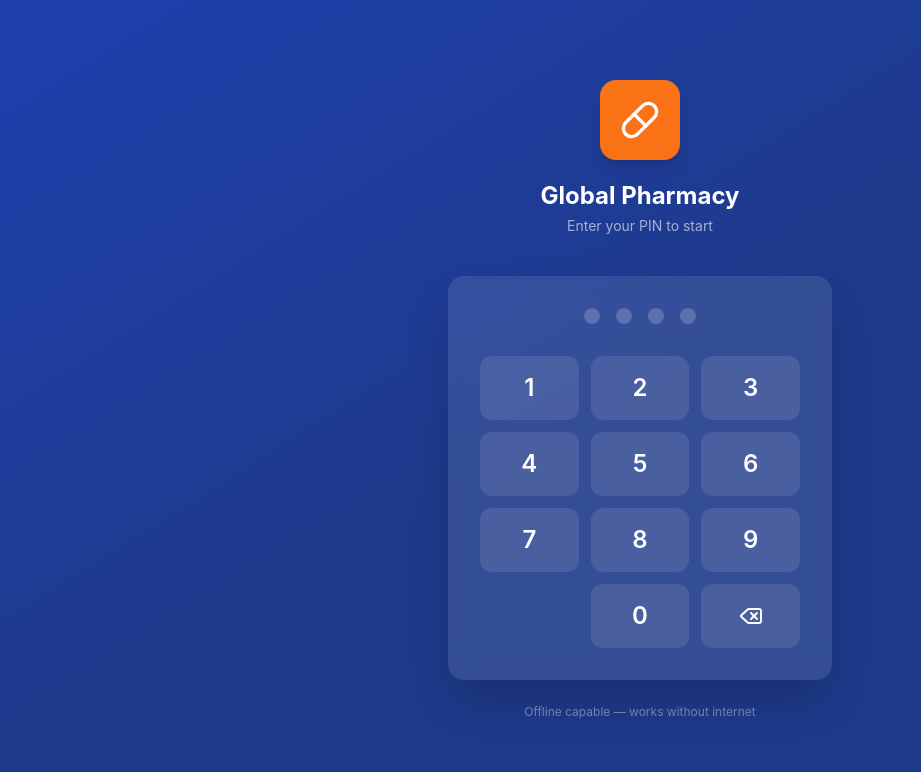
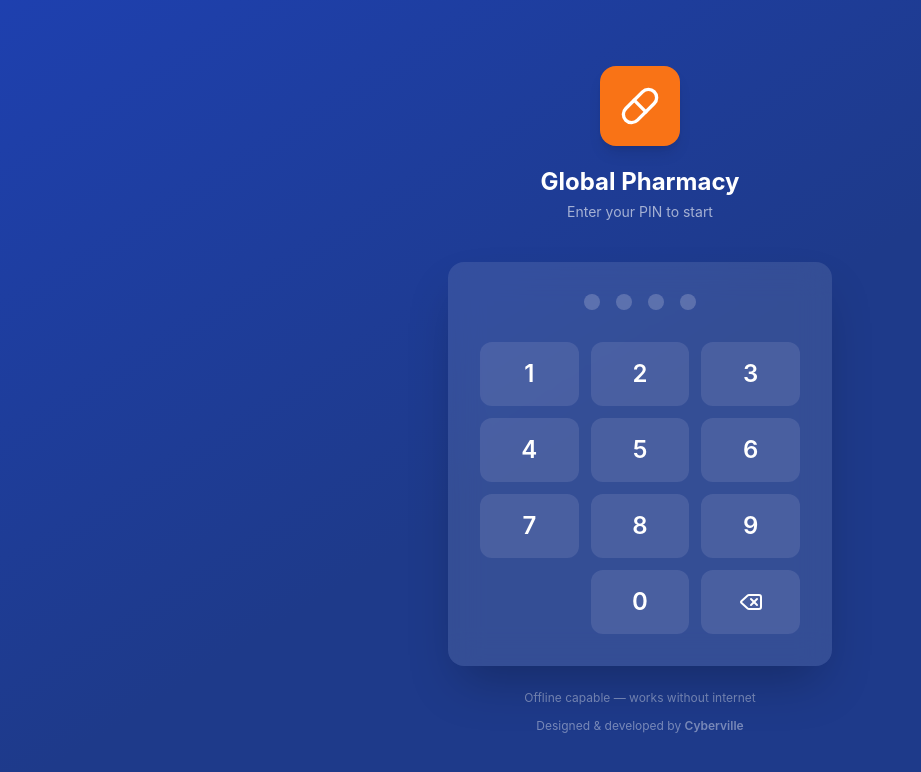
Before and after one commit to DarnOsint/global-pharmacy, a Next.js app: page / in a window 1280 px wide. Shown: the top 772 px of the page, without its empty margins (0-921 px from the left). Built offline with nearby package versions, Linux system fonts and the light colour scheme; no server answers; the database is empty.

Commit message:
Add Cyberville developer branding to login and sidebar

```diff
--- a/src/app/page.tsx
+++ b/src/app/page.tsx
@@ -6,6 +6,7 @@ import { Pill, Delete, Loader2, AlertCircle } from 'lucide-react';
 import { useAuthStore, type AuthUser } from '@/lib/auth';
 import { seedAuthDb, verifyPinOffline } from '@/lib/auth-db';
 import { useSettingsStore } from '@/lib/settings-store';
+import { CybervilleCredit } from '@/components/cyberville-brand';
 
 export default function PinLoginPage() {
   const router = useRouter();
@@ -158,6 +159,8 @@ export default function PinLoginPage() {
         <p className="text-center text-white/40 text-xs mt-6">
           Offline capable — works without internet
         </p>
+
+        <CybervilleCredit className="text-white/40 mt-3" />
       </div>
     </div>
   );
--- /dev/null
+++ b/src/components/cyberville-brand.tsx
@@ -0,0 +1,9 @@
+import { cn } from '@/lib/utils';
+
+export function CybervilleCredit({ className }: { className?: string }) {
+  return (
+    <p className={cn('text-center text-xs', className)}>
+      Designed &amp; developed by <span className="font-semibold">Cyberville</span>
+    </p>
+  );
+}
--- a/src/components/layout/sidebar.tsx
+++ b/src/components/layout/sidebar.tsx
@@ -14,6 +14,7 @@ import {
 } from 'lucide-react';
 
 import { useSettingsStore } from '@/lib/settings-store';
+import { CybervilleCredit } from '@/components/cyberville-brand';
 
 interface NavItem {
   href: string;
@@ -158,6 +159,7 @@ export function Sidebar() {
             <LogOut className="w-5 h-5 shrink-0" />
             Logout
           </button>
+          <CybervilleCredit className="text-white/40 mt-2 mb-0" />
         </div>
       </aside>
     </>
```
